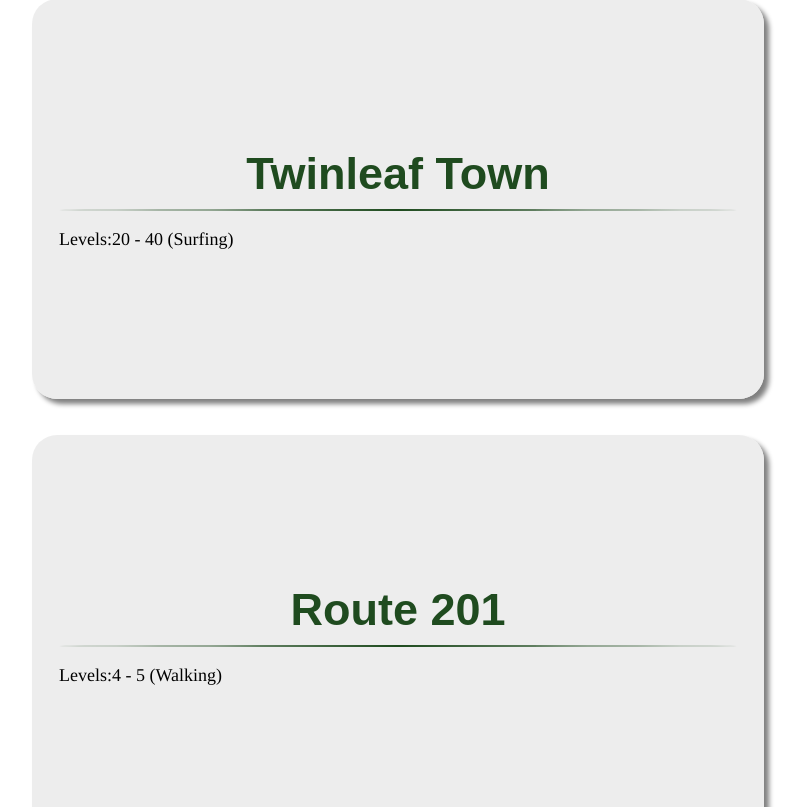
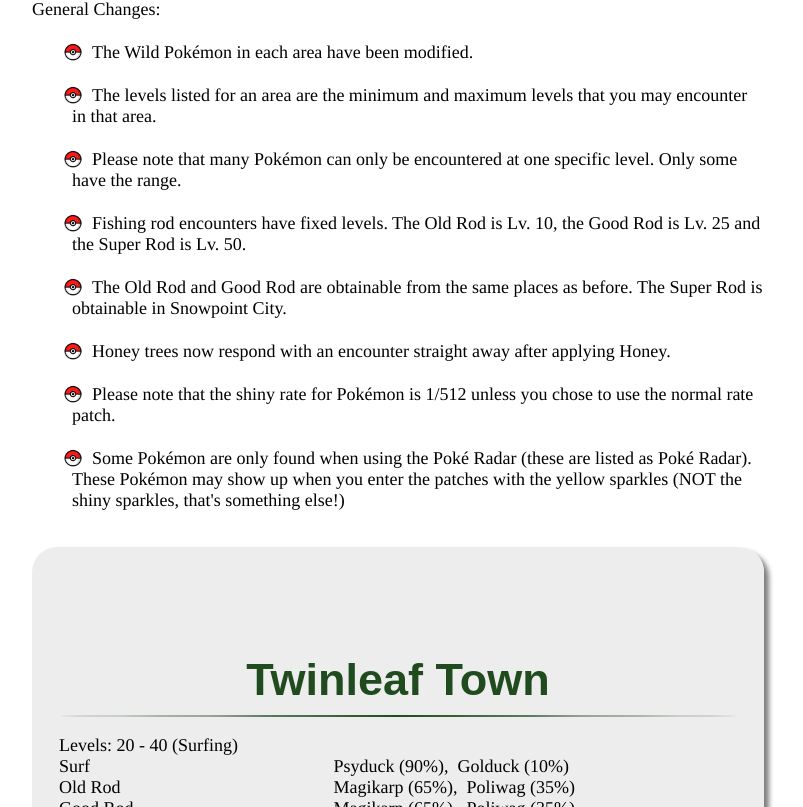
Before and after one commit to DylanRibau/pkgame, a Next.js app: page /renegade-platinum/rp-wild-pkmn in a window 1280 px wide. Shown: the part 333-1140 px from the top of the page, without its empty margins (242-1045 px from the left). Built offline with nearby package versions, Linux system fonts and the light colour scheme.

Commit message:
Finished Wild Pokemon Changes page

```diff
--- a/pages/renegade-platinum/rp-wild-pkmn.js
+++ b/pages/renegade-platinum/rp-wild-pkmn.js
@@ -26,6 +26,20 @@
       <h1 className={utilStyles.page_title}>Wild Pokemon</h1>
 
       <div className={utilStyles.text}>
+        <span className={utilStyles.bold}>General Changes:</span>
+        <ul className={utilStyles.list_style}>
+          <li>The Wild Pokémon in each area have been modified.</li>
+          <li>The levels listed for an area are the minimum and maximum levels that you may encounter in that area.</li>
+          <li>Please note that many Pokémon can only be encountered at one specific level. Only some have the range.</li>
+          <li>Fishing rod encounters have fixed levels. The Old Rod is Lv. 10, the Good Rod is Lv. 25 and the Super Rod is Lv. 50.</li>
+          <li>The Old Rod and Good Rod are obtainable from the same places as before. The Super Rod is obtainable in Snowpoint City.</li>
+          <li>Honey trees now respond with an encounter straight away after applying Honey.</li>
+          <li>Please note that the shiny rate for Pokémon is 1/512 unless you chose to use the normal rate patch.</li>
+          <li>Some Pokémon are only found when using the Poké Radar (these are listed as Poké Radar). These Pokémon may show up when you enter the patches with the yellow sparkles (NOT the shiny sparkles, that's something else!)</li>
+        </ul>
+      </div>
+
+      <div className={utilStyles.text}>
         <div>
           {changes.map((data) =>(
             <div key={data.Id} className={utilStyles.content_container}>
@@ -37,9 +51,9 @@
                 <div key={data.Id + 'LvlsContainer'} className={utilStyles.text}>
                   Levels:
                   <span key={data.Id + 'LvlsRanges'}>
-                    {data.LevelRanges.map((range) => (
+                    {data.LevelRanges.map((range, index) => (
                       <span key={range.Id}>
-                        {range.Range} ({range.Method})
+                        <span key={range.Id + 'range'} className={utilStyles.sm_space}>{range.Range} ({range.Method}){index < data.LevelRanges.length - 1 && <span key={range.Id + ','}>,</span>}</span>
                       </span>
                     ))}
                   </span>
@@ -49,7 +63,13 @@
                 <div key={data.Id + 'RoutePokemonContainer'}>
                   {data.RoutePokemon.map((method) => (
                     <div key={method.Id + method.Method}>
-                      {}
+                      <span key={method.Id + 'label'} className={styles.wild_method}>{method.Method}</span>
+                      {method.WildPokemon.map((pkmn, index) => (
+                        <span key={pkmn.Id} className={utilStyles.sm_space}>
+                          {pkmn.Pokemon} ({pkmn.EncounterRate}%)
+                          {index < method.WildPokemon.length - 1 && <span key={pkmn.Id + ","}>,</span>}
+                        </span>
+                      ))}
                     </div>
                   ))}
                 </div>
--- a/styles/rp-wild-pokemon-changes.module.scss
+++ b/styles/rp-wild-pokemon-changes.module.scss
@@ -14,3 +14,8 @@
   text-align: center;
   border-radius: 50%;
 }
+
+.wild_method {
+  float: left;
+  width: 15rem;
+}
```
